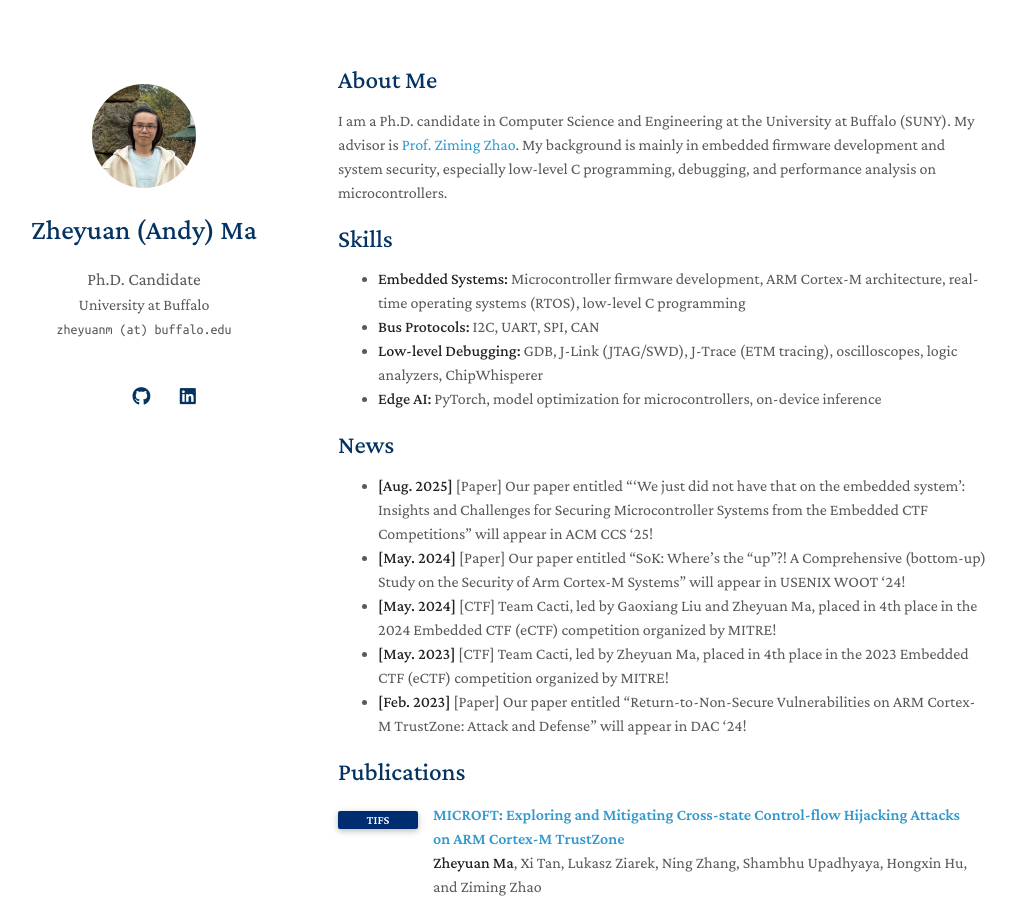
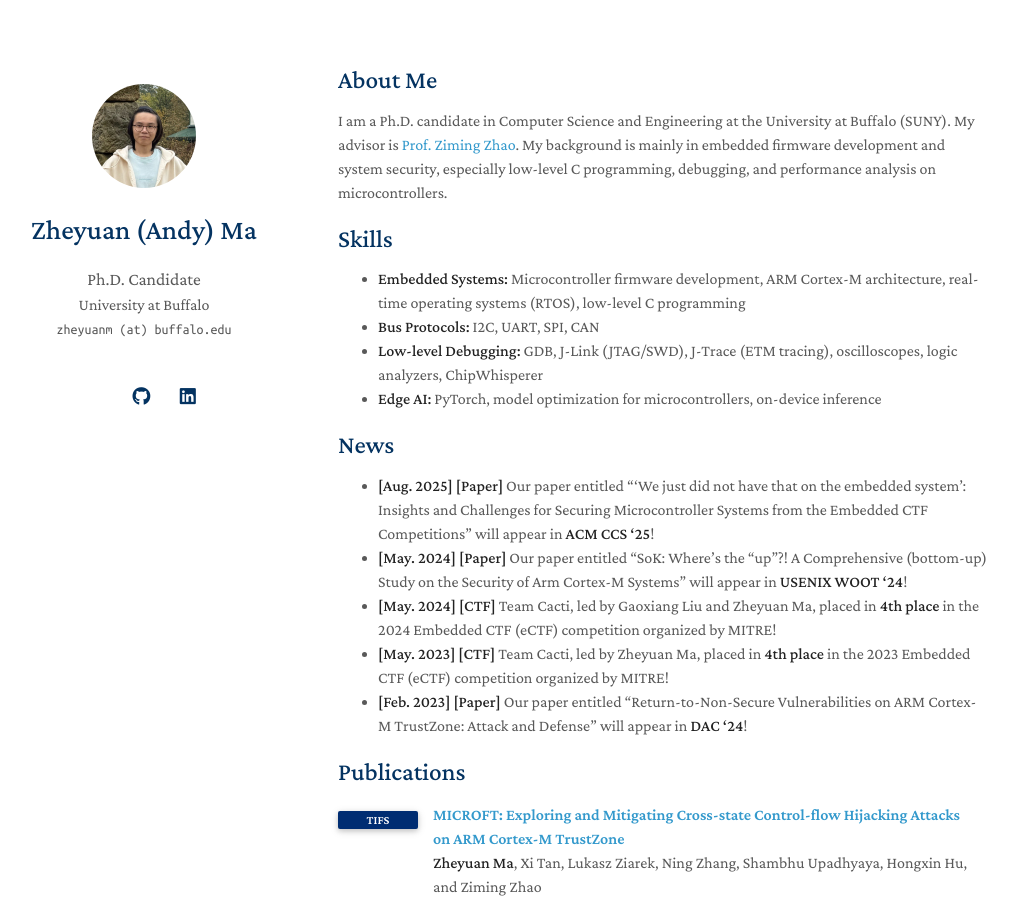
Before and after one commit to monsterandy/monsterandy.github.io, a Jekyll site: the page built from index.md, in a window 1280 px wide and 900 px high. Shown: the whole window, without its empty margins (132-1149 px from the left). Built offline with Jekyll 4.4.1, drawn with Linux system fonts in a browser that asks for light colours; a style sheet for code colours, icons or effects is not loaded; our own code applies the rules of GitHub Pages for plain Markdown files.

```diff
--- a/index.md
+++ b/index.md
@@ -15,8 +15,8 @@ I am a Ph.D. candidate in Computer Science and Engineering at the University at
 
 ## News
 
-- **[Aug. 2025]** [Paper] Our paper entitled “‘We just did not have that on the embedded system’: Insights and Challenges for Securing Microcontroller Systems from the Embedded CTF Competitions” will appear in ACM CCS ‘25!
-- **[May. 2024]** [Paper] Our paper entitled “SoK: Where’s the “up”?! A Comprehensive (bottom-up) Study on the Security of Arm Cortex-M Systems” will appear in USENIX WOOT ‘24!
-- **[May. 2024]** [CTF] Team Cacti, led by Gaoxiang Liu and Zheyuan Ma, placed in 4th place in the 2024 Embedded CTF (eCTF) competition organized by MITRE!
-- **[May. 2023]** [CTF] Team Cacti, led by Zheyuan Ma, placed in 4th place in the 2023 Embedded CTF (eCTF) competition organized by MITRE!
-- **[Feb. 2023]** [Paper] Our paper entitled “Return-to-Non-Secure Vulnerabilities on ARM Cortex-M TrustZone: Attack and Defense” will appear in DAC ‘24!
+- **[Aug. 2025]** **[Paper]** Our paper entitled “‘We just did not have that on the embedded system’: Insights and Challenges for Securing Microcontroller Systems from the Embedded CTF Competitions” will appear in **ACM CCS ‘25**!
+- **[May. 2024]** **[Paper]** Our paper entitled “SoK: Where’s the “up”?! A Comprehensive (bottom-up) Study on the Security of Arm Cortex-M Systems” will appear in **USENIX WOOT ‘24**!
+- **[May. 2024]** **[CTF]** Team Cacti, led by Gaoxiang Liu and Zheyuan Ma, placed in **4th place** in the 2024 Embedded CTF (eCTF) competition organized by MITRE!
+- **[May. 2023]** **[CTF]** Team Cacti, led by Zheyuan Ma, placed in **4th place** in the 2023 Embedded CTF (eCTF) competition organized by MITRE!
+- **[Feb. 2023]** **[Paper]** Our paper entitled “Return-to-Non-Secure Vulnerabilities on ARM Cortex-M TrustZone: Attack and Defense” will appear in **DAC ‘24**!
```
